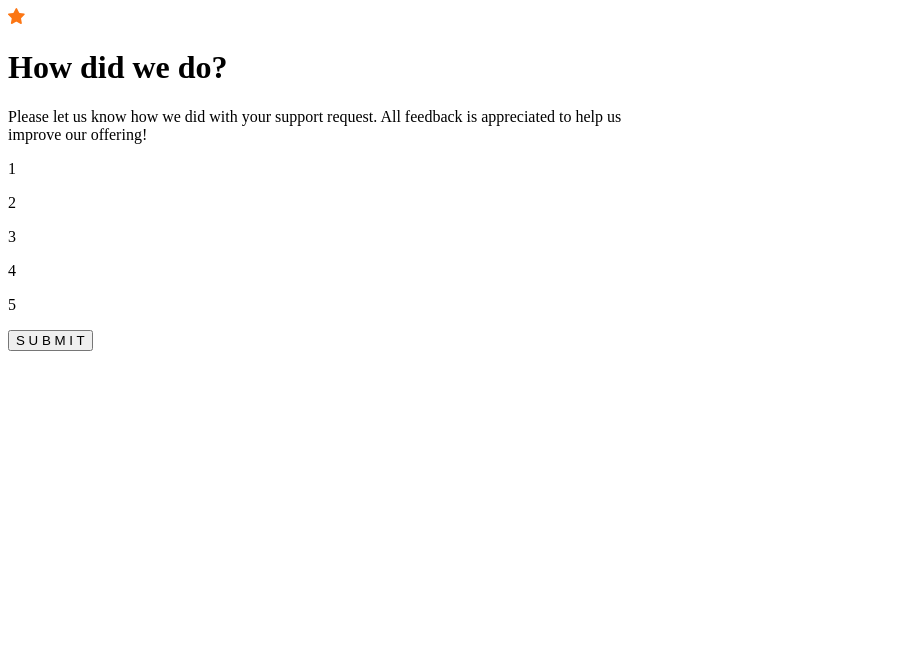
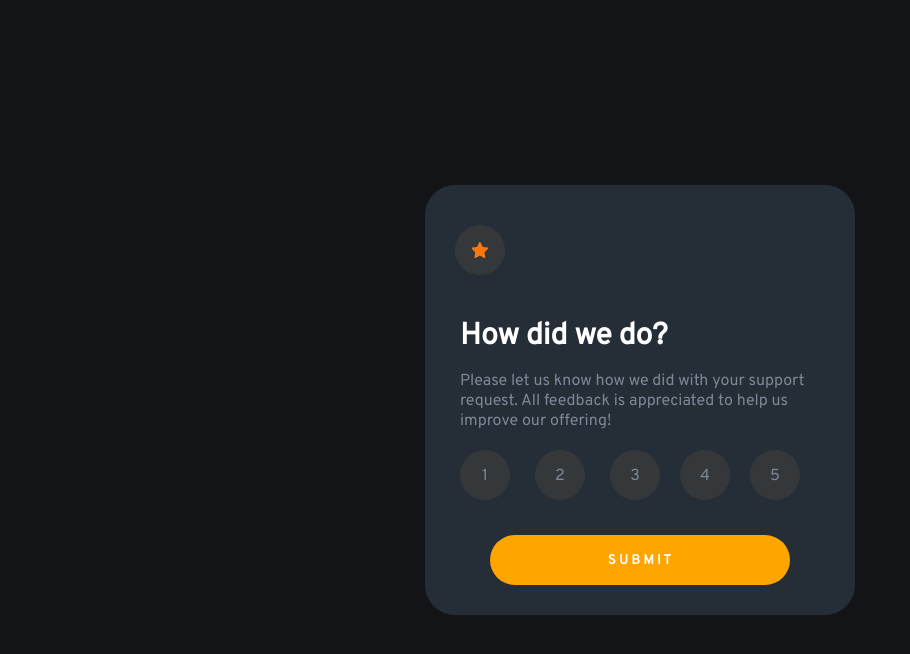
Before and after one commit to MiguellArcanjo/Interactive-rating-component, a plain HTML site: page index.html in a window 1280 px wide. Shown: the whole page, without its empty margins (0-910 px from the left). Drawn offline with Linux system fonts and the light colour scheme.

Commit message:
Update scss/css

```diff
--- a/style.scss
+++ b/style.scss
@@ -0,0 +1,144 @@
+body {
+    background: hsl(216, 12%, 8%);
+    display: flex;
+    justify-content: center;
+    align-items: center;
+}
+
+.centro {
+    background: hsl(213, 19%, 18%);
+    height: 430px;
+    width: 430px;
+    position: absolute;
+    top: 50%;
+    left: 50%;
+    transform: translate(-50%, -50%);
+    border-radius: 30px;
+}
+
+.bola {
+    border-radius: 50px;
+    height: 50px;
+    width: 50px;
+    background: hsl(214, 6%, 22%);
+    position: absolute;
+    bottom: 340px;
+    left: 30px;
+}
+
+.estrela {
+    position: absolute;
+    top: 50%;
+    left: 50%;
+    transform: translate(-50%, -50%);
+}
+
+.texto {
+    font-family: 'Overpass';
+    color: hsl(0, 0%, 100%);
+    font-weight: 700;
+    font-size: 30px;
+    position: absolute;
+    bottom: 240px;
+    left: 35px;
+}
+
+.texto2 {
+    font-family: 'Overpass';
+    color: hsl(216, 12%, 54%);
+    position: absolute;
+    bottom: 168px;
+    left: 35px;
+    font-weight: 400;
+}
+
+.bola1, .bola2, .bola3, .bola4, .bola5 {
+    background: hsl(214, 6%, 22%);
+    border-radius: 50px;
+    height: 50px;
+    width: 50px;
+    position: absolute;
+    bottom: 115px;
+    font-family: 'Overpass';
+    font-weight: 400;
+    color: hsl(216, 12%, 54%);
+    transition: .3s ease-in-out;
+    cursor: pointer;
+}
+
+.bola1 {
+    left: 35px;
+}
+
+.bola2 {
+    left: 110px;
+}
+
+.bola3 {
+    left: 185px;
+}
+
+.bola4 {
+    left: 255px;
+}
+
+.bola5 {
+    left: 325px;
+}
+
+.enviar {
+    position: absolute;
+    bottom: 30px;
+    height: 50px;
+    width: 300px;
+    border-radius: 30px;
+    font-family: 'Overpass';
+    color: hsl(0, 0%, 100%);
+    background: orange;
+    border: none;
+    cursor: pointer;
+    left: 15%;
+    font-weight: 700;
+    transition: .3s ease-in-out;
+}
+
+.numero {
+    text-align: center;
+    font-weight: 400;
+}
+
+.bola1:hover {
+    background: hsl(217, 12%, 63%);
+    transition: .3s ease-in-out;
+    color: hsl(0, 0%, 100%);
+}
+
+.bola2:hover {
+    background: hsl(217, 12%, 63%);
+    transition: .3s ease-in-out;
+    color: hsl(0, 0%, 100%);
+}
+
+.bola3:hover {
+    background: hsl(217, 12%, 63%);
+    transition: .3s ease-in-out;
+    color: hsl(0, 0%, 100%);
+}
+
+.bola4:hover {
+    background: hsl(217, 12%, 63%);
+    transition: .3s ease-in-out;
+    color: hsl(0, 0%, 100%);
+}
+
+.bola5:hover {
+    background: hsl(217, 12%, 63%);
+    transition: .3s ease-in-out;
+    color: hsl(0, 0%, 100%);
+}
+
+.enviar:hover {
+    background: hsl(0, 0%, 100%);
+    color: orange;
+    transition: .3s ease-in-out;
+}
```
Also changed, not shown: style.css, 1 other file.
